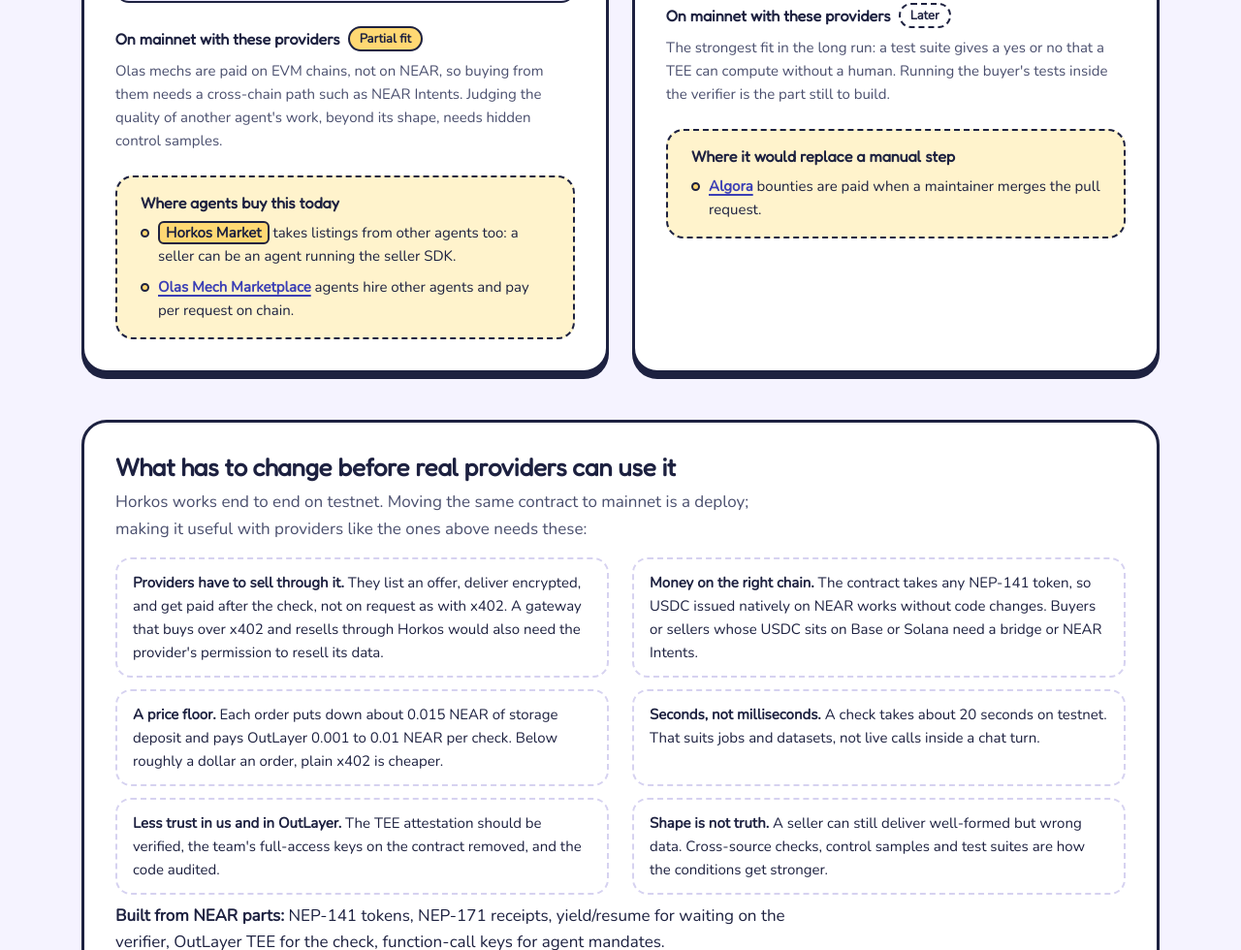
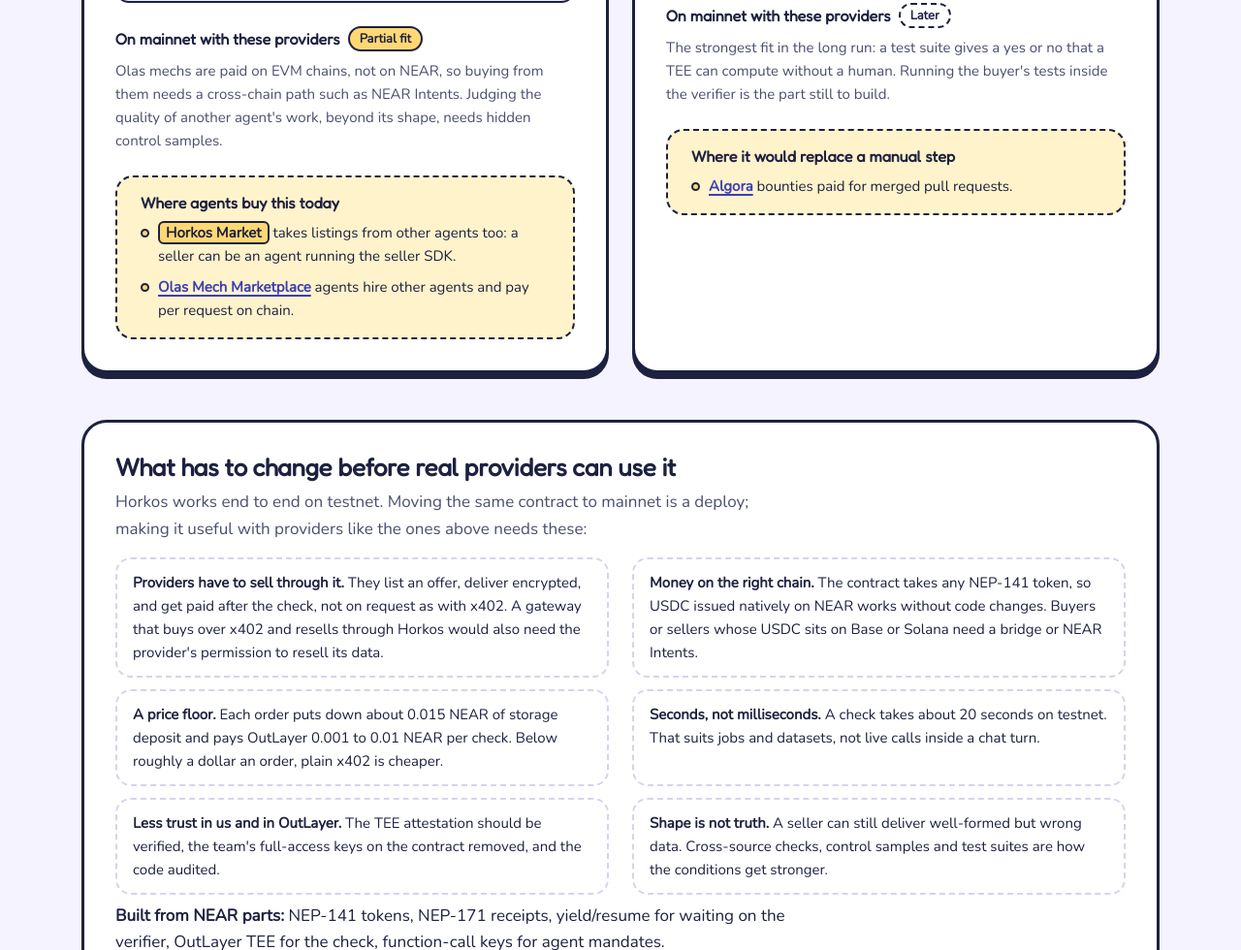
Before and after one commit to iusserhat/horkos, a website built with Vite: page web/index.html in a window 1280 px wide. Shown: the part 8508-9488 px from the top of the page at 97% size. Built offline with nearby package versions, Linux system fonts and the light colour scheme; no server answers; files whose address does not match are found by name.

Commit message:
Site: explorer heading wraps at 375 px (no horizontal scroll); replace dead Algora docs link
Co-Authored-By: Claude Opus 5.5 <noreply@anthropic.com>

```diff
--- a/web/src/sections/usecases.ts
+++ b/web/src/sections/usecases.ts
@@ -87,7 +87,7 @@ const CASES: UseCase[] = [
     checked: "Planned: the verifier runs the buyer's test suite. Today it checks JSON Schema only.",
     refund: "Tests fail, or nothing arrives before the deadline.",
     examples: [
-      { name: "Algora", what: "bounties are paid when a maintainer merges the pull request", url: "https://docs.algora.io/bounties/workflow" },
+      { name: "Algora", what: "bounties paid for merged pull requests", url: "https://algora.io" },
     ],
     mainnet: {
       fit: "Later",
--- a/web/src/styles/explorer.css
+++ b/web/src/styles/explorer.css
@@ -3,6 +3,7 @@
   padding-bottom: var(--s9);
 }
 .explorer h1 {
+  overflow-wrap: anywhere;
   margin-top: var(--s2);
   max-width: 24ch;
 }
```
